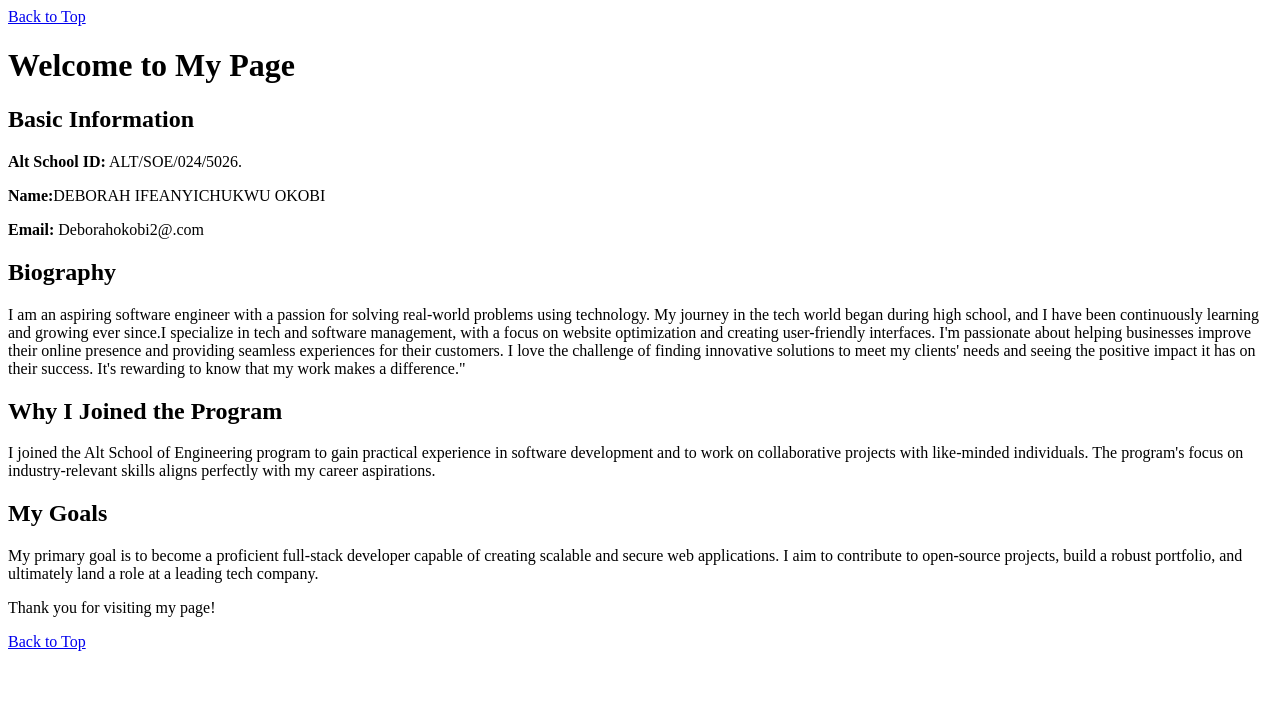
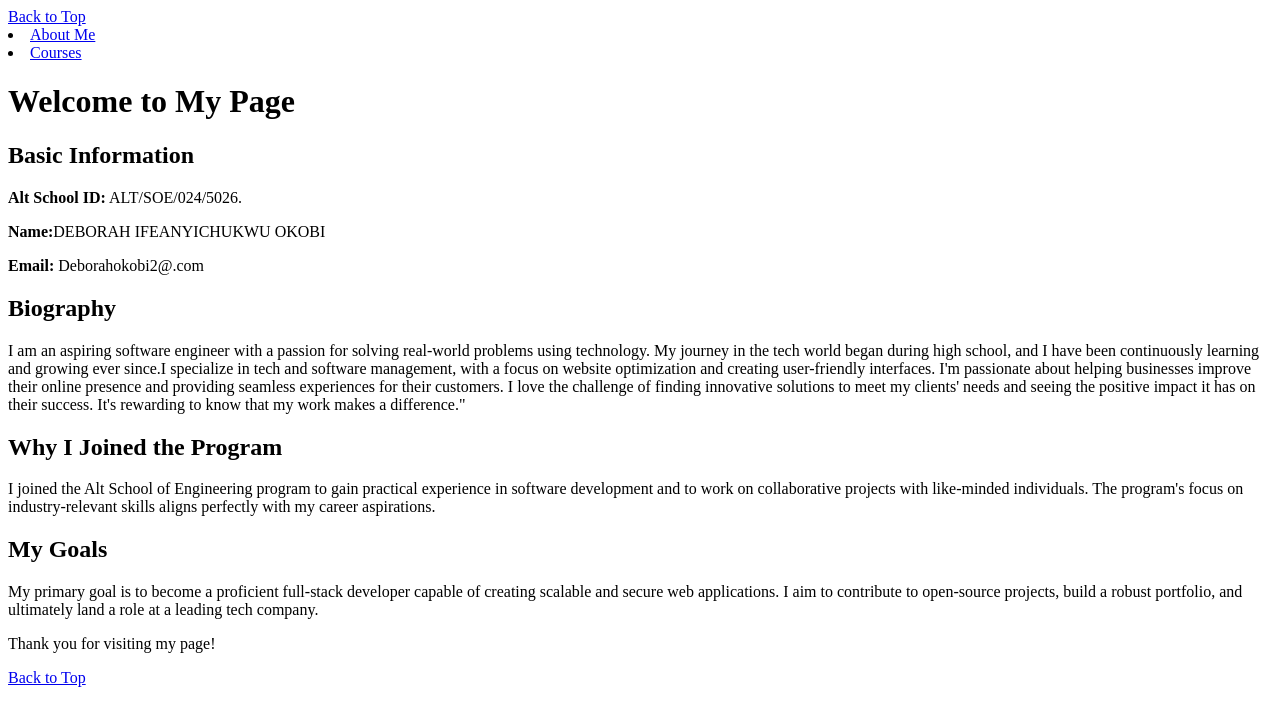
Before and after one commit to deb-okobi/altschhool, a plain HTML site: page Desktop/Altschool/index.html in a window 1280 px wide. Drawn offline with Linux system fonts and the light colour scheme.

Commit message:
Add modified and new assets

```diff
--- a/Desktop/Altschool/index.html
+++ b/Desktop/Altschool/index.html
@@ -8,7 +8,8 @@
 <body>
 
     <a href="#top" id="back-to-top">Back to Top</a>
-
+    <li><a href="media.html">About Me</a></li>
+    <li><a href="table.html">Courses</a></li>
 
     <h1 id="top">Welcome to My Page</h1>
 
```
Also changed, not shown: Desktop/Altschool/media.html (+2 -0 lines), Desktop/Altschool/table.html (+2 -0 lines).
